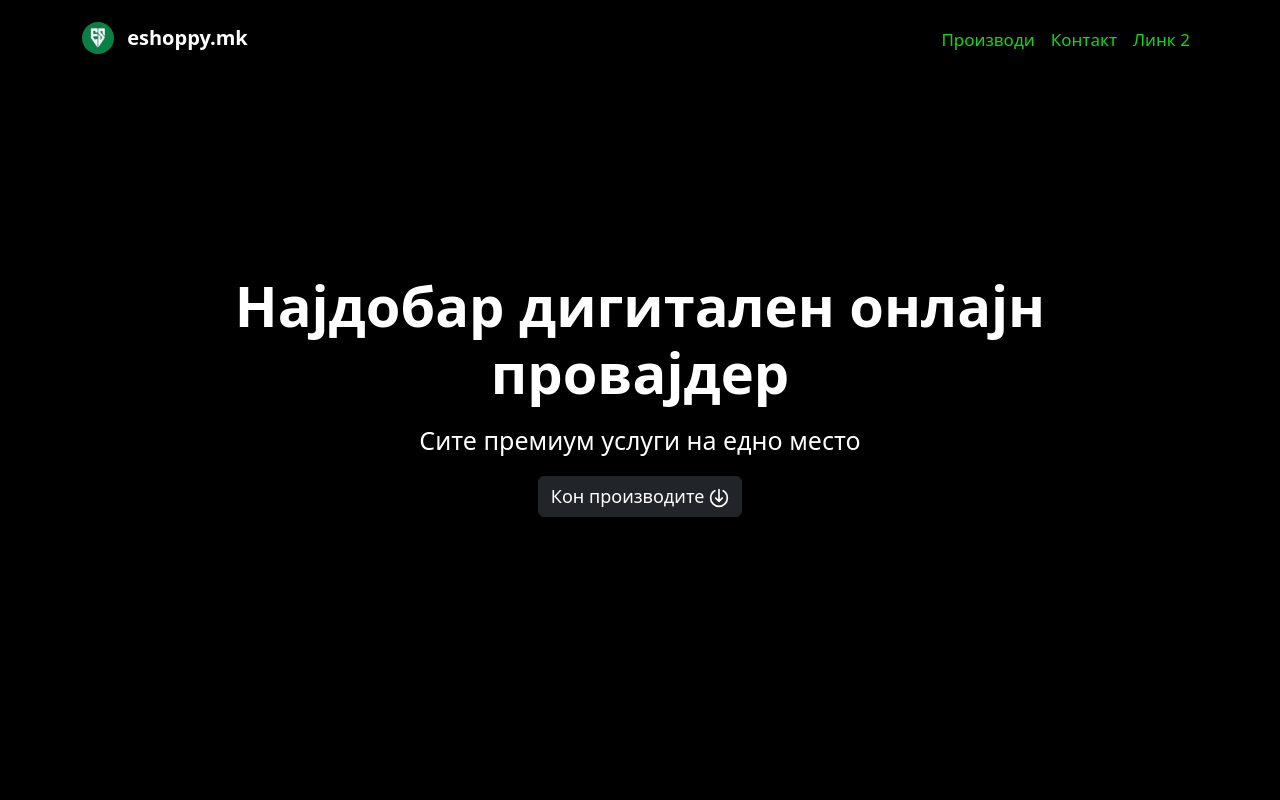
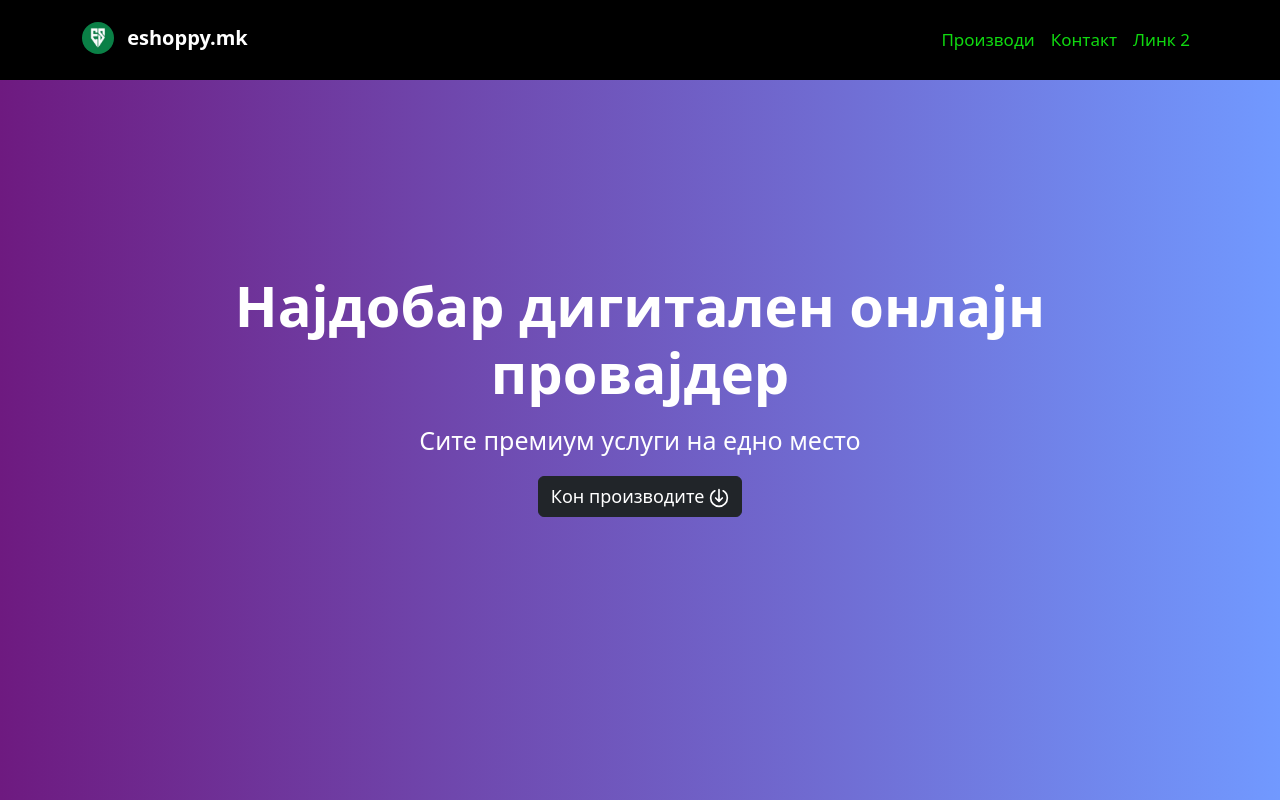
Before and after one commit to tankicap/Eshoppy, an Angular app: page / in a window 1280 px wide. Shown: the top 800 px of the page. Built offline with nearby package versions, Linux system fonts and the light colour scheme.

Commit message:
update readme and backgroud

```diff
--- a/src/app/main/main.component.html
+++ b/src/app/main/main.component.html
@@ -7,6 +7,5 @@
                 <path d="M17 3.33782C19.989 5.06687 22 8.29859 22 12C22 17.5228 17.5228 22 12 22C6.47715 22 2 17.5228 2 12C2 8.29859 4.01099 5.06687 7 3.33782M8 12L12 16M12 16L16 12M12 16V2" stroke="currentColor" stroke-width="2" stroke-linecap="round" stroke-linejoin="round"/>
                 </svg>
         </a>
-
     </div>
 </main>
--- a/src/styles.css
+++ b/src/styles.css
@@ -10,5 +10,5 @@ html {
 
 body {
   margin: 0;
-  background-color: black;
+  background:linear-gradient(90deg,#6e1a80,#7199ff)
 }
```
Also changed, not shown: 2 other files (tests, documents, lock files or other folders).
